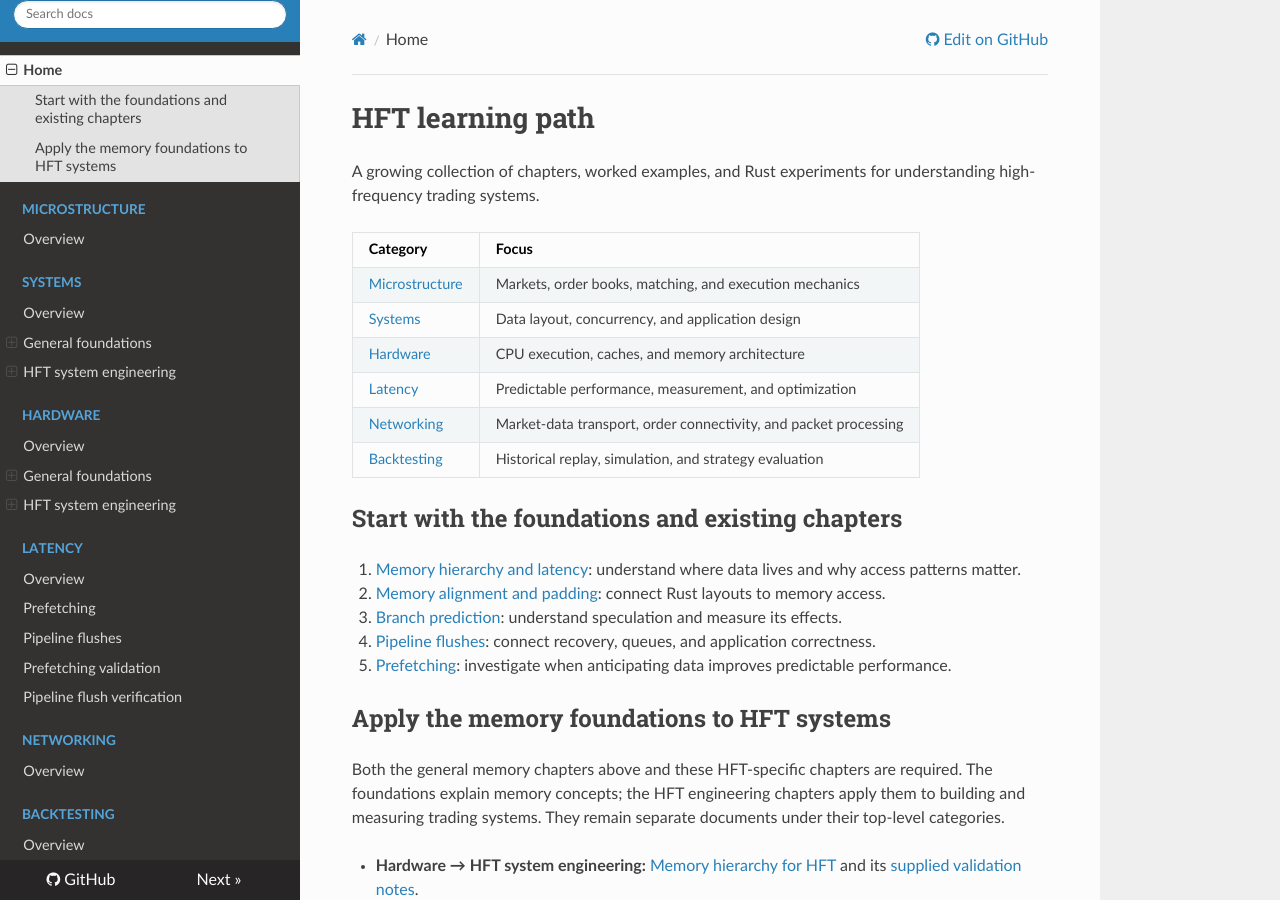
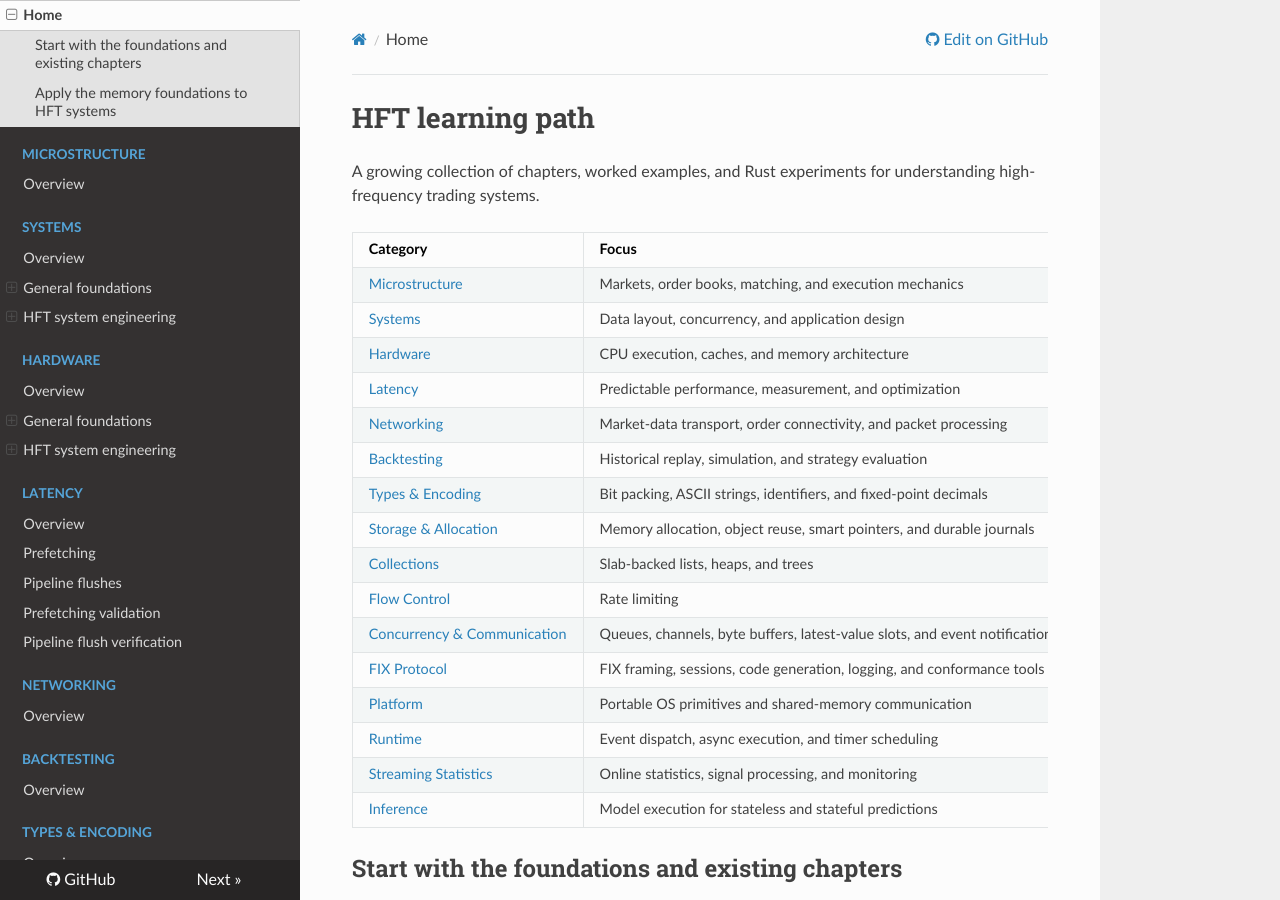
Before and after one commit to mbellary/chronoshft-docs, an MkDocs documentation site: the page built from docs/index.md, in a window 1280 px wide and 900 px high. Built offline with MkDocs 1.6.1, drawn with Linux system fonts in a browser that asks for light colours; nearby versions of some CDN libraries.

Commit message:
update the nav bar

```diff
--- a/docs/index.md
+++ b/docs/index.md
@@ -10,6 +10,16 @@ A growing collection of chapters, worked examples, and Rust experiments for unde
 | [Latency](latency/index.md) | Predictable performance, measurement, and optimization |
 | [Networking](networking/index.md) | Market-data transport, order connectivity, and packet processing |
 | [Backtesting](backtesting/index.md) | Historical replay, simulation, and strategy evaluation |
+| [Types & Encoding](types-and-encoding/index.md) | Bit packing, ASCII strings, identifiers, and fixed-point decimals |
+| [Storage & Allocation](storage-and-allocation/index.md) | Memory allocation, object reuse, smart pointers, and durable journals |
+| [Collections](collections/index.md) | Slab-backed lists, heaps, and trees |
+| [Flow Control](flow-control/index.md) | Rate limiting |
+| [Concurrency & Communication](concurrency-and-communication/index.md) | Queues, channels, byte buffers, latest-value slots, and event notifications |
+| [FIX Protocol](fix-protocol/index.md) | FIX framing, sessions, code generation, logging, and conformance tools |
+| [Platform](platform/index.md) | Portable OS primitives and shared-memory communication |
+| [Runtime](runtime/index.md) | Event dispatch, async execution, and timer scheduling |
+| [Streaming Statistics](streaming-statistics/index.md) | Online statistics, signal processing, and monitoring |
+| [Inference](inference/index.md) | Model execution for stateless and stateful predictions |
 
 ## Start with the foundations and existing chapters
 
--- a/mkdocs.yml
+++ b/mkdocs.yml
@@ -54,3 +54,23 @@ nav:
       - Overview: networking/index.md
   - Backtesting:
       - Overview: backtesting/index.md
+  - "Types & Encoding":
+      - Overview: types-and-encoding/index.md
+  - "Storage & Allocation":
+      - Overview: storage-and-allocation/index.md
+  - "Collections":
+      - Overview: collections/index.md
+  - "Flow Control":
+      - Overview: flow-control/index.md
+  - "Concurrency & Communication":
+      - Overview: concurrency-and-communication/index.md
+  - "FIX Protocol":
+      - Overview: fix-protocol/index.md
+  - "Platform":
+      - Overview: platform/index.md
+  - "Runtime":
+      - Overview: runtime/index.md
+  - "Streaming Statistics":
+      - Overview: streaming-statistics/index.md
+  - "Inference":
+      - Overview: inference/index.md
```
Also changed, not shown: docs/collections/index.md (added, +7 -0 lines), docs/concurrency-and-communication/index.md (added, +11 -0 lines), docs/fix-protocol/index.md (added, +13 -0 lines), docs/flow-control/index.md (added, +7 -0 lines), docs/inference/index.md (added, +7 -0 lines), docs/networking/index.md (+7 -0 lines), docs/platform/index.md (added, +8 -0 lines), docs/runtime/index.md (added, +10 -0 lines), docs/storage-and-allocation/index.md (added, +10 -0 lines), docs/streaming-statistics/index.md (added, +15 -0 lines), docs/types-and-encoding/index.md (added, +11 -0 lines).
